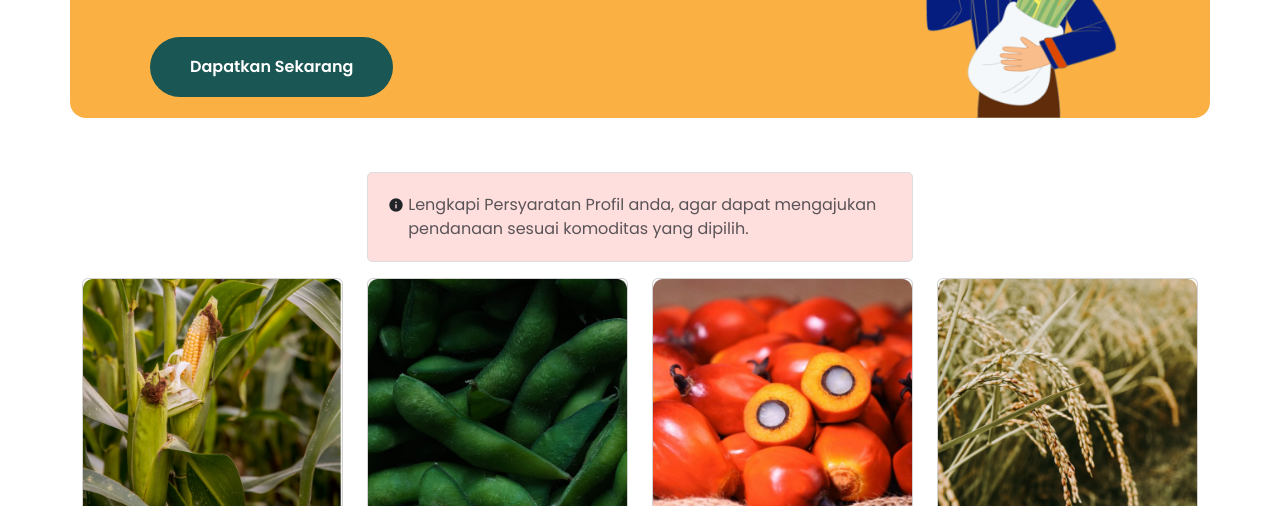
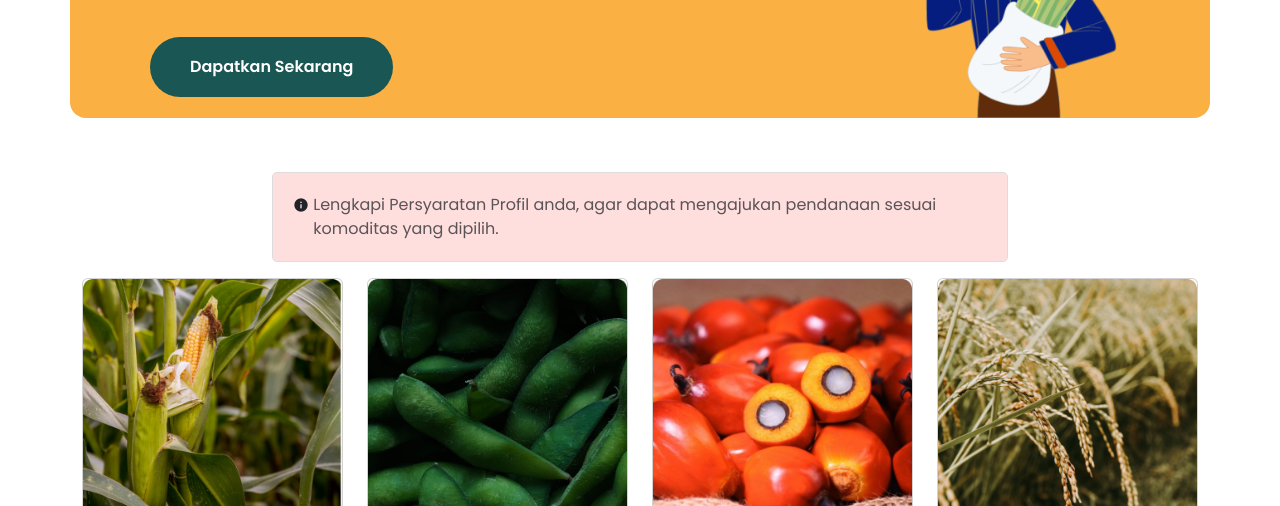
Before and after one commit to liebertuslin/emutan-app-baru, a plain HTML site: page users/dashboard-user.html in a window 1280 px wide. Shown: the part 294-800 px from the top of the page. Drawn offline with nearby package versions, Linux system fonts and the light colour scheme.

Commit message:
script changes

```diff
--- a/users/dashboard-user.html
+++ b/users/dashboard-user.html
@@ -75,7 +75,7 @@
   <div class="notification-user">
     <div class="container">
       <div class="row d-flex align-content-center justify-content-center">
-        <div class="col-sm-12 col-6 col-lg-6">
+        <div class="col-sm-12 col-12 col-lg-8">
           <div class="group text-start">
             <div class="input-group mb-3" id="group-input" style="background-color: #FF000021;">
               <div class="d-flex">
```
